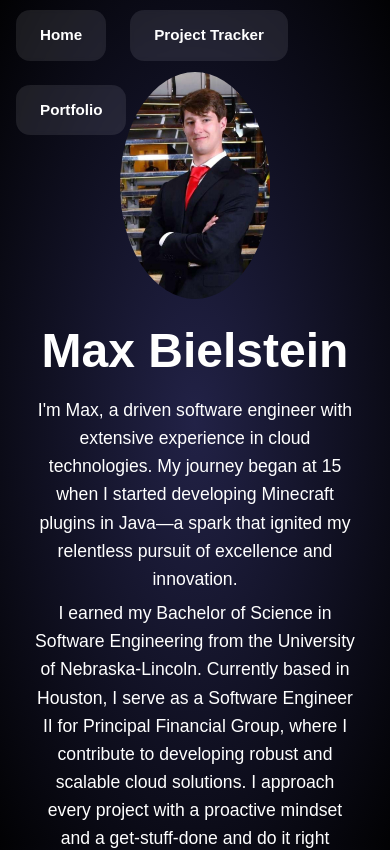
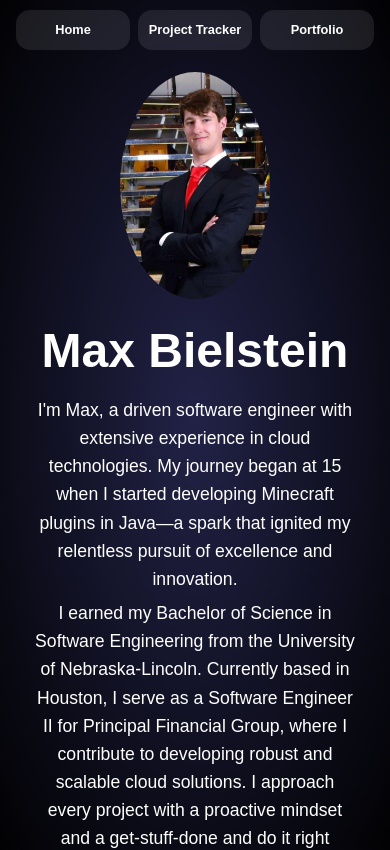
Before and after one commit to MaxBielstein/Website, a React (Create React App) app: page / in a window 390 px wide. Shown: the top 850 px of the page. Built offline with nearby package versions, Linux system fonts and the light colour scheme.

Commit message:
Update header css for mobile view

```diff
--- a/src/components/Header.scss
+++ b/src/components/Header.scss
@@ -2,23 +2,20 @@
   --header-height-xs: 56px;
   --header-height-sm: 64px;
 
-  /* New: vertical padding for top/bottom spacing */
   --header-pad-top-xs: 10px;
   --header-pad-top-sm: 14px;
   --header-pad-bottom: 8px;
 }
 
-/* Transparent header so the page background shows through */
 .appBar {
   background: transparent;
   box-shadow: none;
 }
 
-/* Centered bar with extra top padding */
 .toolbar {
   min-height: var(--header-height-xs);
-  padding-top: var(--header-pad-top-xs);     /* pushes nav down a bit */
-  padding-bottom: var(--header-pad-bottom);  /* keeps balance */
+  padding-top: var(--header-pad-top-xs);
+  padding-bottom: var(--header-pad-bottom);
   display: flex;
   justify-content: center;
   align-items: center;
@@ -31,30 +28,28 @@
   }
 }
 
-/* Centered nav with bigger gaps between buttons */
 .nav {
   display: flex;
   align-items: center;
-  gap: 1.5rem;    /* more separation between buttons on mobile */
+  gap: 1.5rem;
   flex-wrap: wrap;
 }
 
 @media (min-width: 600px) {
   .nav {
-    gap: 2rem;    /* even more room on larger screens */
+    gap: 2rem;
   }
 }
 
-/* Silver, rounded buttons (no border), slightly larger hit area */
 .navButton {
   text-transform: none;
   font-weight: 600;
   font-size: 0.95rem;
   padding: 0.75rem 1.5rem;
-  border-radius: 14px; /* a little less rounded than a pill */
+  border-radius: 14px;
   color: var(--app-text, #ffffff);
-  background: rgba(192, 192, 192, 0.12); /* translucent silver */
-  border: none;           /* no border */
+  background: rgba(192, 192, 192, 0.12);
+  border: none;
   box-shadow: none;
   backdrop-filter: saturate(120%) blur(2px);
   transition: background 150ms ease, transform 150ms ease;
@@ -67,7 +62,6 @@
   }
 }
 
-/* More silver on hover */
 .navButton:hover {
   background: rgba(192, 192, 192, 0.28);
   transform: translateY(-1px);
@@ -82,7 +76,6 @@
   outline-offset: 2px;
 }
 
-/* Spacer that exactly matches header height including padding */
 .headerSpacer {
   height: calc(var(--header-height-xs) + var(--header-pad-top-xs) + var(--header-pad-bottom));
 }
@@ -92,3 +85,24 @@
     height: calc(var(--header-height-sm) + var(--header-pad-top-sm) + var(--header-pad-bottom));
   }
 }
+
+@media (max-width: 599.98px) {
+  .nav {
+    flex-wrap: wrap;
+    justify-content: center;
+    --mobile-gap: 0.5rem;
+    gap: var(--mobile-gap);
+    width: 100%;
+  }
+
+  .navButton {
+    flex: 1 1 calc((100% - (2 * var(--mobile-gap))) / 3);
+    max-width: calc((100% - (2 * var(--mobile-gap))) / 3);
+    min-width: 0;
+    white-space: nowrap;
+    overflow: hidden;
+    text-overflow: ellipsis;
+    font-size: clamp(0.8rem, 3.2vw, 0.95rem);
+    padding: clamp(0.45rem, 2.2vw, 0.7rem) clamp(0.6rem, 3vw, 1rem);
+  }
+}
```
